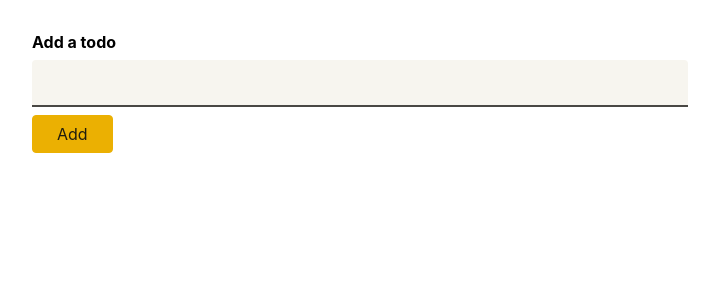
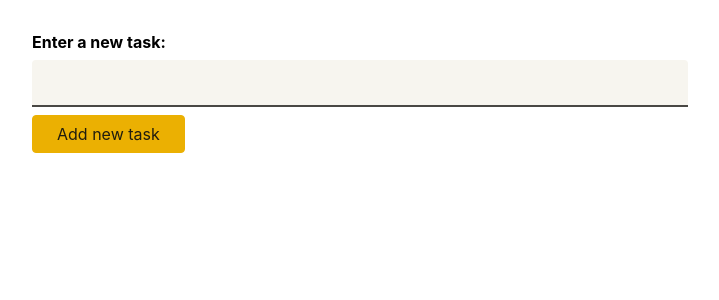
Before and after one commit to shallihan/react-typescript-practice, a React (Create React App) app: page / in a window 1280 px wide. Shown: the top 300 px of the page, without its empty margins (288-1007 px from the left). Built offline with nearby package versions, Linux system fonts and the light colour scheme.

Commit message:
Updating README.md

```diff
--- a/src/components/AddTodo.tsx
+++ b/src/components/AddTodo.tsx
@@ -1,11 +1,11 @@
-import React, { useRef, useContext} from "react";
+import React, { useRef, useContext } from "react";
 import { TodosContext } from "./store/todos-context";
-import classes from './AddTodo.module.css';
+import classes from "./AddTodo.module.css";
 import Todo from "../models/todo";
 
 const AddTodo: React.FC = () => {
-    const todosCtx = useContext(TodosContext);
-  const todoTextInputRef = useRef<HTMLInputElement>(null);
+  const todosCtx = useContext(TodosContext);
+  let todoTextInputRef = useRef<HTMLInputElement>(null);
   const submitHandler = (event: React.FormEvent) => {
     event.preventDefault();
     const enteredText = todoTextInputRef.current!.value;
@@ -17,9 +17,9 @@ const AddTodo: React.FC = () => {
   };
   return (
     <form onSubmit={submitHandler} className={classes.form}>
-      <label htmlFor="text">Add a todo</label>
+      <label htmlFor="text">Enter a new task:</label>
       <input type="text" id="text" ref={todoTextInputRef} />
-      <button>Add</button>
+      <button>Add new task</button>
     </form>
   );
 };
```
Also changed, not shown: src/extra/react-typescript.gif (added), 1 other file (tests, documents, lock files or other folders).
